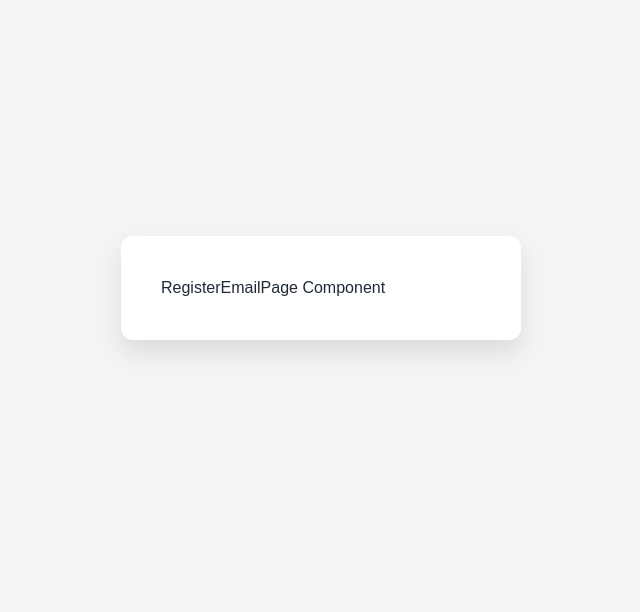
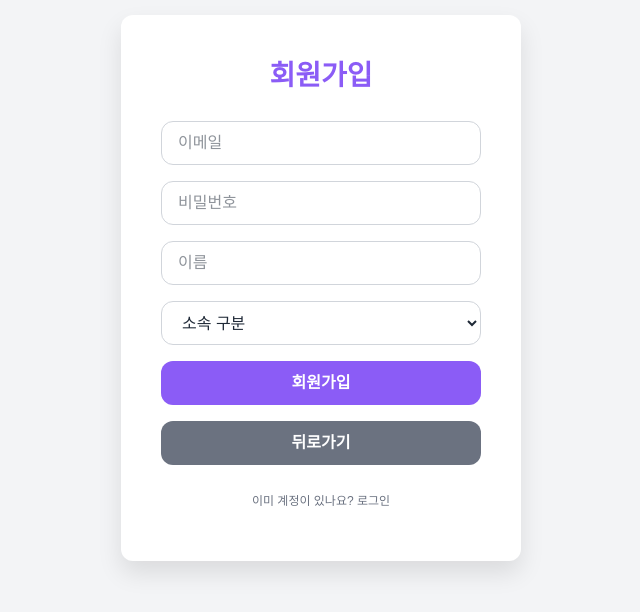
Before and after one commit to prgrms-fe-devcourse/FE7-PROJECT2-TEAM-5, a React (Vite) app: page /registerEmail in a window 1280 px wide. Shown: the part 112-724 px from the top of the page, without its empty margins (319-959 px from the left). Built offline with nearby package versions, Linux system fonts and the light colour scheme.

Commit message:
[style/RegisterEmailPage] css 추가

```diff
--- a/src/pages/auth/RegisterEmailPage.tsx
+++ b/src/pages/auth/RegisterEmailPage.tsx
@@ -1,7 +1,176 @@
-export default function RegisterEmailPage() {
-	return (
-		<>
-			<h1>RegisterEmailPage Component</h1>
-		</>
-	);
+import { Link } from "react-router";
+import { useState, useEffect } from "react";
+
+type role = "" | "student" | "teacher" | "parent";
+
+export default function LoginPage() {
+  const [role, setRole] = useState<role>("");
+  const [year, setYear] = useState<string>("");
+  const [month, setMonth] = useState<string>("");
+  const [day, setDay] = useState<string>("");
+
+  // 선생님 / 학부모 전용
+  const [subject, setSubject] = useState<string>("");    // 전공 과목
+  const [childCode, setChildCode] = useState<string>(""); // 자녀코드
+
+  const years = Array.from({ length: 20 }, (_, i) => String(new Date().getFullYear() - i));
+  const months = Array.from({ length: 12 }, (_, i) => String(i + 1));
+  const days = Array.from({ length: 31 }, (_, i) => String(i + 1));
+
+  useEffect(() => {
+    if (role !== "student") {
+      setYear("");
+      setMonth("");
+      setDay("");
+    }
+    if (role !== "teacher") setSubject("");
+    if (role !== "parent") setChildCode("");
+  }, [role]);
+
+  return (
+    <>
+      <h4 className="text-[28px] font-black mb-6 text-[#8b5cf6] text-center">
+        회원가입
+      </h4>
+
+      <form className="w-full flex flex-col gap-4 mb-7">
+        <input
+          id="login-email"
+          type="email"
+          placeholder="이메일"
+          className="w-full h-11 rounded-xl border border-[#D1D5DB] px-4 outline-none"
+        />
+
+        <input
+          id="login-password"
+          type="password"
+          placeholder="비밀번호"
+          className="w-full h-11 rounded-xl border border-[#D1D5DB] px-4 outline-none"
+        />
+
+        <input
+          id="login-name"
+          type="text"
+          placeholder="이름"
+          className="w-full h-11 rounded-xl border border-[#D1D5DB] px-4 outline-none"
+        />
+
+        {/* 소속 구분 (네이티브 화살표 유지: appearance-none 안 붙임) */}
+        <select
+          value={role}
+          onChange={(e) => setRole(e.target.value as role)}
+          className="w-full h-11 rounded-xl border border-[#D1D5DB] px-4 outline-none"
+        >
+          <option value="" disabled>
+            소속 구분
+          </option>
+          <option value="student">학생</option>
+          <option value="teacher">선생님</option>
+          <option value="parent">학부모</option>
+        </select>
+
+        {/* 역할별 필드 (연월일만 묶고, 나머진 인풋 1개씩) */}
+        {role === "student" ? (
+          <div className="grid grid-cols-[1.3fr_1fr_1fr] gap-3">
+            {/* 연 */}
+            <div className="relative">
+              <select
+                value={year}
+                onChange={(e) => setYear(e.target.value)}
+                className="w-full h-11 rounded-xl border border-[#D1D5DB] px-4 pr-10 outline-none appearance-none"
+              >
+                <option value="" disabled>
+                  연
+                </option>
+                {years.map((y) => (
+                  <option key={y} value={y}>
+                    {y}
+                  </option>
+                ))}
+              </select>
+              <span className="pointer-events-none absolute right-3 top-1/2 -translate-y-1/2">
+                ▾
+              </span>
+            </div>
+
+            {/* 월 */}
+            <div className="relative">
+              <select
+                value={month}
+                onChange={(e) => setMonth(e.target.value)}
+                className="w-full h-11 rounded-xl border border-[#D1D5DB] px-4 pr-10 outline-none appearance-none"
+              >
+                <option value="" disabled>
+                  월
+                </option>
+                {months.map((m) => (
+                  <option key={m} value={m}>
+                    {m}
+                  </option>
+                ))}
+              </select>
+              <span className="pointer-events-none absolute right-3 top-1/2 -translate-y-1/2">
+                ▾
+              </span>
+            </div>
+
+            {/* 일 */}
+            <div className="relative">
+              <select
+                value={day}
+                onChange={(e) => setDay(e.target.value)}
+                className="w-full h-11 rounded-xl border border-[#D1D5DB] px-4 pr-10 outline-none appearance-none"
+              >
+                <option value="" disabled>
+                  일
+                </option>
+                {days.map((d) => (
+                  <option key={d} value={d}>
+                    {d}
+                  </option>
+                ))}
+              </select>
+              <span className="pointer-events-none absolute right-3 top-1/2 -translate-y-1/2">
+                ▾
+              </span>
+            </div>
+          </div>
+        ) : role === "teacher" ? (
+          <input
+            type="text"
+            placeholder="전공 과목"
+            value={subject}
+            onChange={(e) => setSubject(e.target.value)}
+            className="w-full h-11 rounded-xl border border-[#D1D5DB] px-4 outline-none"
+          />
+        ) : role === "parent" ? (
+          <input
+            type="text"
+            placeholder="자녀코드"
+            value={childCode}
+            onChange={(e) => setChildCode(e.target.value)}
+            className="w-full h-11 rounded-xl border border-[#D1D5DB] px-4 outline-none"
+          />
+        ) : null}
+
+        <button
+          type="submit"
+          className="cursor-pointer w-full h-11 text-white font-semibold rounded-xl bg-[#8B5CF6]"
+        >
+          <Link to="/">회원가입</Link>
+        </button>
+
+        <button
+          type="submit"
+          className="cursor-pointer w-full h-11 text-white font-semibold rounded-xl bg-[#6B7280]"
+        >
+          뒤로가기
+        </button>
+      </form>
+
+      <div className="flex flex-col gap-4 items-center mb-3">
+        <div className="text-xs text-[#6B7280]">이미 계정이 있나요? 로그인</div>
+      </div>
+    </>
+  );
 }
```
Also changed, not shown: src/css/index.css (line endings or trailing spaces).
